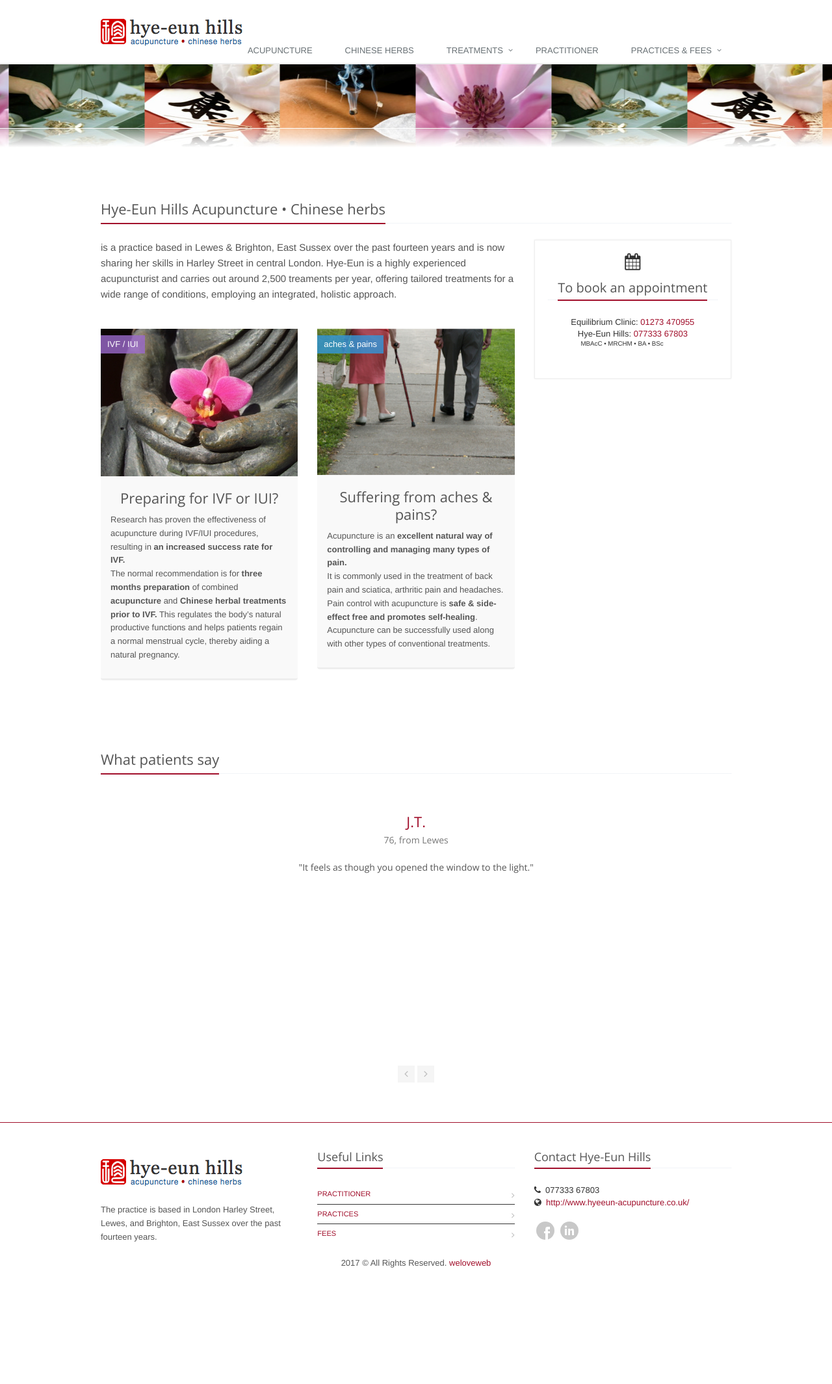
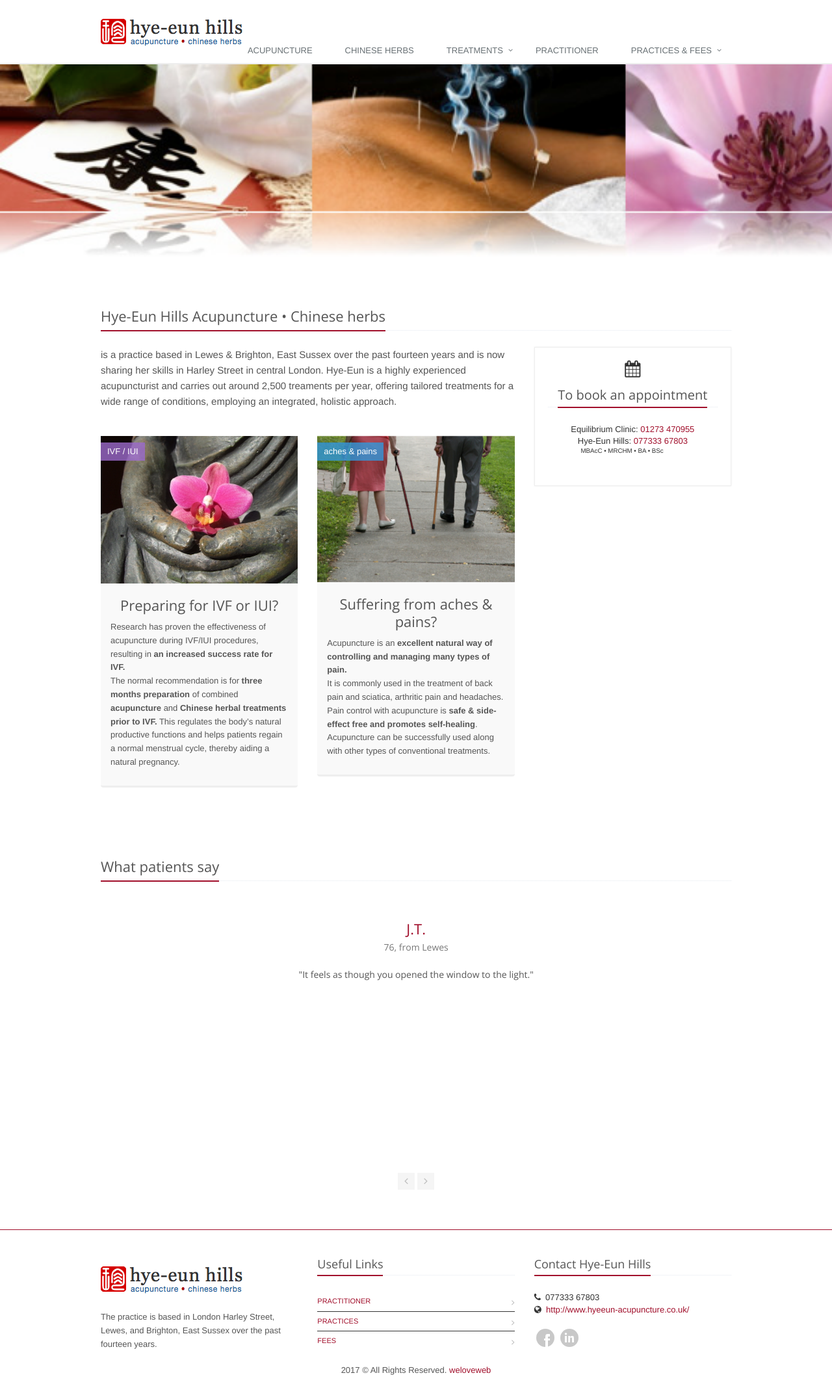
Before and after one commit to andrewchaa/acupuncture, a Jekyll site: the page built from index.html, in a window 1280 px wide. Shown: the whole page at 65% size. Built offline with Jekyll 4.4.1, drawn with Linux system fonts in a browser that asks for light colours; before the commit the page ends 1965 px from its top, so only the background shows below that.

Commit message:
large banner image

```diff
--- a/_includes/page-banner.html
+++ b/_includes/page-banner.html
@@ -1,4 +1,4 @@
-<div class="custom-banner-image" style="background: url({{page.banner}}) repeat-x center top;">
+<div class="custom-banner-image" style="background: url({{page.banner}}); background-size: cover;"">
   <div class="container">
   </div>
 </div>
--- a/custom-assets/css/page.css
+++ b/custom-assets/css/page.css
@@ -1,5 +1,5 @@
 .custom-banner-image {
-  height: 135px;
+  height: 300px;
 }
 
 .content-boxes-v3 p {
```
Also changed, not shown: custom-assets/images/herbs-main.jpg.
